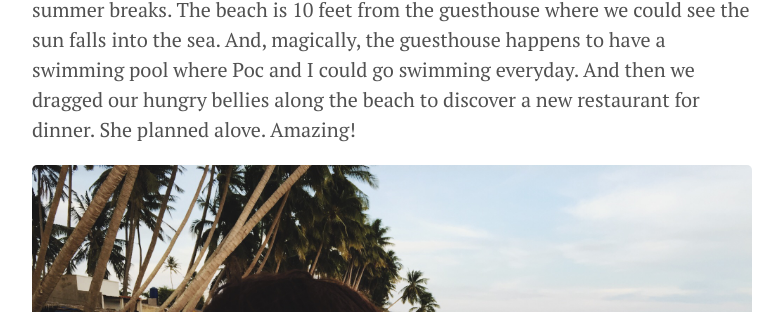
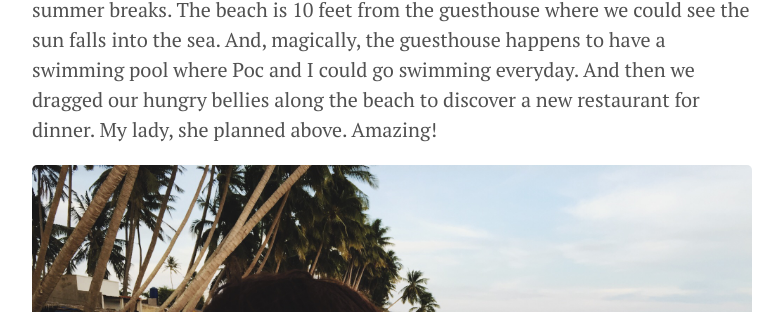
Before and after one commit to kazu2012/ducban.github.io, a Jekyll site: the page built from _posts/2016-02-22-is-missing-the-air.md, in a window 1280 px wide and 900 px high, scrolled down 813 px. Shown: the part 294-606 px from the top of the window, without its empty margins (248-1031 px from the left). Built offline with Jekyll 4.4.1, drawn with Linux system fonts in a browser that asks for light colours; some of the changed text lies outside the part shown.

Commit message:
Update 2016-02-22-is-missing-the-air.md
minor spelling fix

```diff
--- a/_posts/2016-02-22-is-missing-the-air.md
+++ b/_posts/2016-02-22-is-missing-the-air.md
@@ -13,7 +13,7 @@ Hmm, yet another Lunar New Year Holiday went through our boring life. Nah, it's
 
 My friends were like "_Mui Ne again?_". My colleagues were like "_Mui Ne again?_". Everyone was like "_Mui Ne again?_". We were like "__Yes, Mui Ne again.__"
 
-We stayed at [The Whales Village Guesthouse](https://www.agoda.com/lang-ca-voi-the-whales-village-guesthouse/hotel/phan-thiet-vn.html), a beautiful guesthouse inside a fish village. The village is surrounding by coco trees. The coco trees remind me my hometown in _Duc Pho_, __Quang Ngai__ where I almost spent all of my childhood summer breaks. The beach is 10 feet from the guesthouse where we could see the sun falls into the sea. And, magically, the guesthouse happens to have a swimming pool where Poc and I could go swimming everyday. And then we dragged our hungry bellies along the beach to discover a new restaurant for dinner. She planned alove. Amazing!
+We stayed at [The Whales Village Guesthouse](https://www.agoda.com/lang-ca-voi-the-whales-village-guesthouse/hotel/phan-thiet-vn.html), a beautiful guesthouse inside a fish village. The village is surrounding by coco trees. The coco trees remind me my hometown in _Duc Pho_, __Quang Ngai__ where I almost spent all of my childhood summer breaks. The beach is 10 feet from the guesthouse where we could see the sun falls into the sea. And, magically, the guesthouse happens to have a swimming pool where Poc and I could go swimming everyday. And then we dragged our hungry bellies along the beach to discover a new restaurant for dinner. My lady, she planned above. Amazing!
 
 ![She](/public/uploads/images/2016-02-22-is-missing-the-air-02.jpg "She")
 
```
